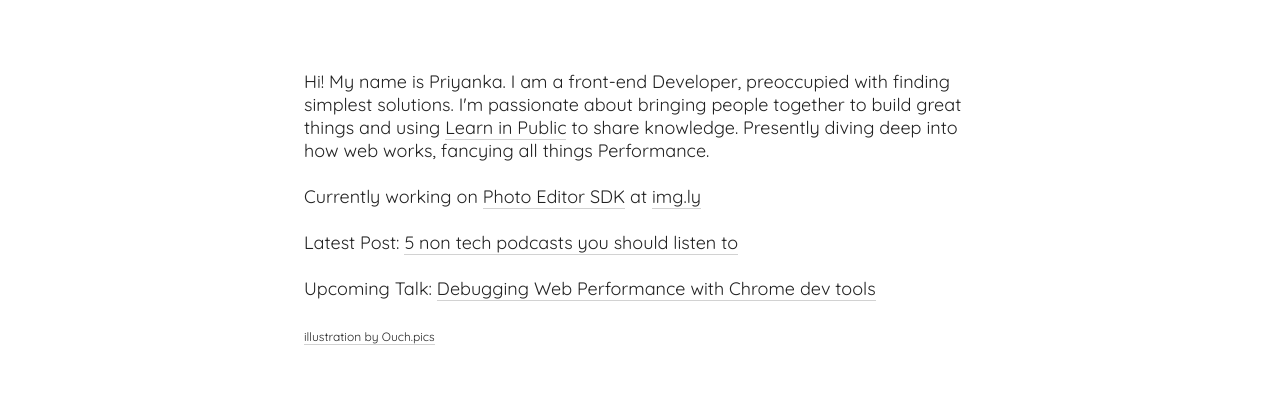
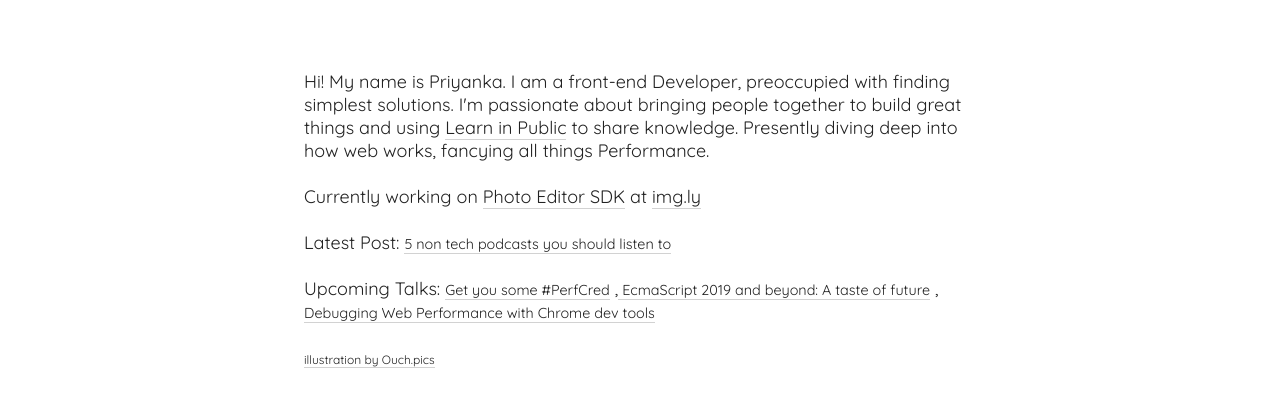
Before and after one commit to piyukore06/portfolio, a Svelte app: page /talks in a window 1280 px wide. Shown: the part 307-726 px from the top of the page. Built offline with nearby package versions, Linux system fonts and the light colour scheme; grey boxes are pictures that could not be loaded; a web font is replaced by a local one.

Commit message:
Added upcoming talks to the list

```diff
--- a/src/Data/talks.js
+++ b/src/Data/talks.js
@@ -1,5 +1,33 @@
 import { calendar, location } from './icons'
 export default [
+  {
+    path: 'https://ng-ind.com',
+    heading: 'Get you some #PerfCred',
+    links: [{
+      prefix: calendar,
+      name: 'Feb 29, 2020',
+      path: `#`
+    }, {
+      prefix: location,
+      name: 'Ng India',
+      path: `https://ng-ind.com`
+    }],
+    description: `Why performance is important? and how to go about it`,
+  },
+  {
+    path: 'https://frontendfreunde.ms/#talks',
+    heading: 'EcmaScript 2019 and beyond: A taste of future',
+    links: [{
+      prefix: calendar,
+      name: 'Nov 21, 2019',
+      path: `#`
+    }, {
+      prefix: location,
+      name: 'Frontend Freunde',
+      path: `https://frontendfreunde.ms`
+    }],
+    description: `ES2015 was a big leap. ES2016 and 2017 had some interesting nuggets. Some of the really long awaited features landed in ES2019 and roadmap for ES2020 and beyond looks stellar. Let's go through the whirlwind of new and shiny features of EcmaScript (already landed, approved and some interesting ones but not approved yet). How the browser support looks like and how it'll make our lives easier :)`,
+  },
     {
       path: 'https://www.meetup.com/Softwerkskammer-Ruhrgebiet/events/265064533/',
       heading: 'Debugging Web Performance with Chrome dev tools',
--- a/src/Pages/Intro.svelte
+++ b/src/Pages/Intro.svelte
@@ -1,7 +1,7 @@
 <script>
     import blog from '../Data/blog.js'
     import talks from '../Data/talks.js'
-    const upcoming = talks.map((t) => ({...t, date: t.links[0].name})).filter((d) => (new Date() < new Date(d.date)))[0]
+    const upcoming = talks.map((t) => ({...t, date: t.links[0].name})).filter((d) => (new Date() < new Date(d.date)))
     let latest = blog[0]
 </script>
 <style>
@@ -18,6 +18,9 @@
 .credit {
     font-size: 12px;
 }
+.new {
+   font-size: 0.8em;
+}
 </style>
 <div class="avatar"></div>
 <p>
@@ -30,11 +33,15 @@ Currently working on
 <a class="normal-link" target="_blank" href="https://photoeditorsdk.com"> Photo Editor SDK</a> at <a target="_blank" class="normal-link" href="https://img.ly"> img.ly</a>
 <br>
 <br>
-Latest Post:  <a class="normal-link" target="_blank" href={latest.path}> {latest.heading}</a>
+Latest Post:  <a class="normal-link new" target="_blank" href={latest.path}> {latest.heading}</a>
 <br>
 <br>
 {#if upcoming}
-Upcoming Talk:  <a class="normal-link" target="_blank" href={upcoming.path}> {upcoming.heading}</a>
+Upcoming Talks:
+{#each upcoming as { path, heading }, i}
+<a class="normal-link new" target="_blank" href={path}> {'  '} {heading}</a>
+{i === upcoming.length - 1 ? '' : ','}
+{/each}
 <br>
 <br>
 {/if}
```
